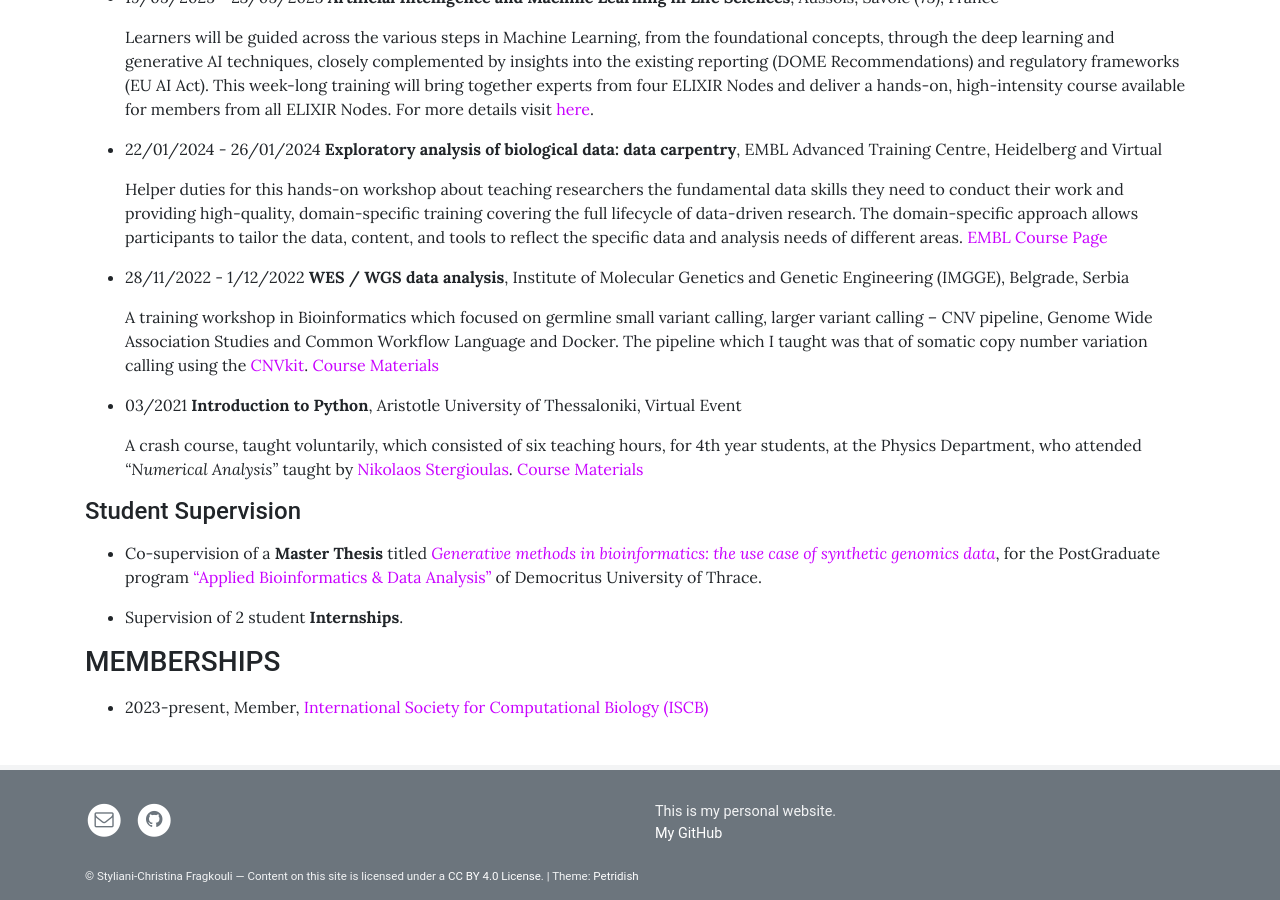
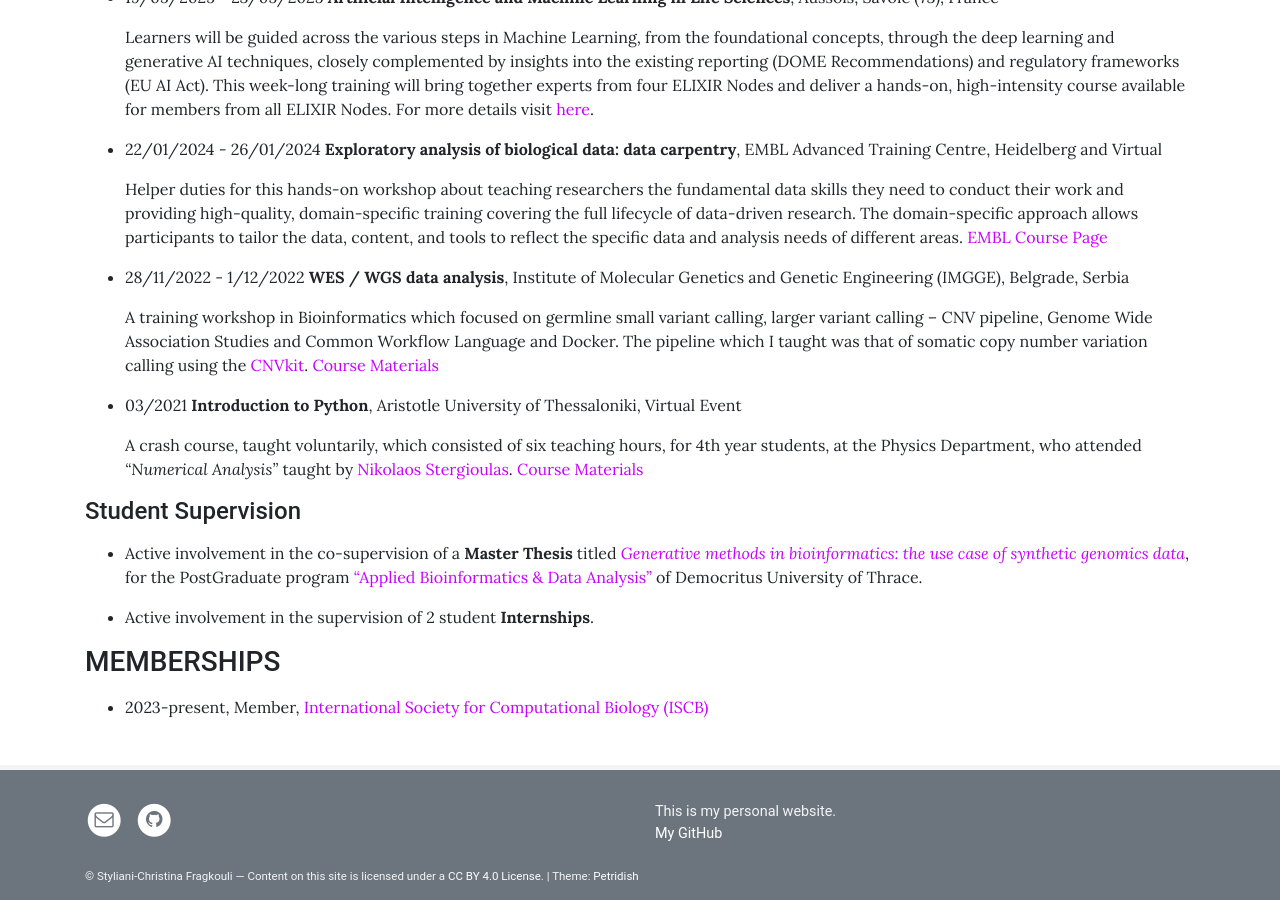
Before and after one commit to sfragkoul/sfragkoul.github.io, a Jekyll site: the page built from pages/CV.md, in a window 1280 px wide and 900 px high, scrolled down 2168 px. Built offline with Jekyll 4.4.1, drawn with Linux system fonts in a browser that asks for light colours.

Commit message:
Update CV.md

```diff
--- a/pages/CV.md
+++ b/pages/CV.md
@@ -103,9 +103,9 @@ background: /assets/img/groupLogo/CV.jpg
 
 #### Student Supervision
 
-- Co-supervision of a **Master Thesis** titled [*Generative methods in bioinformatics: the use case of synthetic genomics data*](https://repo.lib.duth.gr/jspui/handle/123456789/19432), for the PostGraduate program ["Applied Bioinformatics & Data Analysis"](https://duth.gr/en/Education/PostGraduate-Studies/%ce%b5%cf%86%ce%b1%cf%81%ce%bc%ce%bf%cf%83%ce%bc%ce%b5%ce%bd%ce%b7-%ce%b2%ce%b9%ce%bf%cf%80%ce%bb%ce%b7%cf%81%ce%bf%cf%86%ce%bf%cf%81%ce%b9%ce%ba%ce%b7-%ce%ba%ce%b1%ce%b9-%ce%b1%ce%bd%ce%b1%ce%bb%cf%85%cf%83%ce%b7-%ce%b4%ce%b5%ce%b4%ce%bf%ce%bc%ce%b5%ce%bd%cf%89%ce%bd187-applied-bioinformatics-data-analysis) of Democritus University of Thrace.
+- Active involvement in the co-supervision of a **Master Thesis** titled [*Generative methods in bioinformatics: the use case of synthetic genomics data*](https://repo.lib.duth.gr/jspui/handle/123456789/19432), for the PostGraduate program ["Applied Bioinformatics & Data Analysis"](https://duth.gr/en/Education/PostGraduate-Studies/%ce%b5%cf%86%ce%b1%cf%81%ce%bc%ce%bf%cf%83%ce%bc%ce%b5%ce%bd%ce%b7-%ce%b2%ce%b9%ce%bf%cf%80%ce%bb%ce%b7%cf%81%ce%bf%cf%86%ce%bf%cf%81%ce%b9%ce%ba%ce%b7-%ce%ba%ce%b1%ce%b9-%ce%b1%ce%bd%ce%b1%ce%bb%cf%85%cf%83%ce%b7-%ce%b4%ce%b5%ce%b4%ce%bf%ce%bc%ce%b5%ce%bd%cf%89%ce%bd187-applied-bioinformatics-data-analysis) of Democritus University of Thrace.
 
-- Supervision of 2 student **Internships**.
+- Active involvement in the supervision of 2 student **Internships**.
 
 ### MEMBERSHIPS
 <p style="margin-bottom:15px"></p>
```
